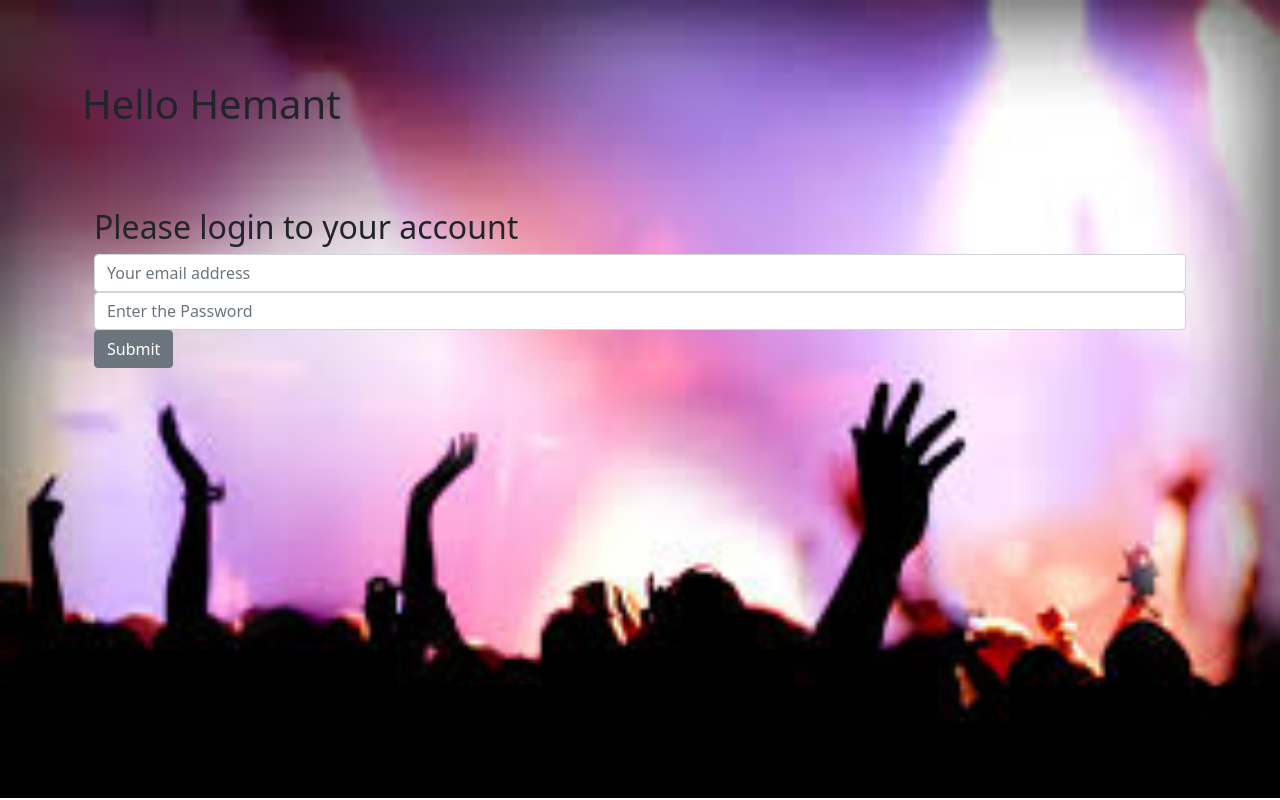
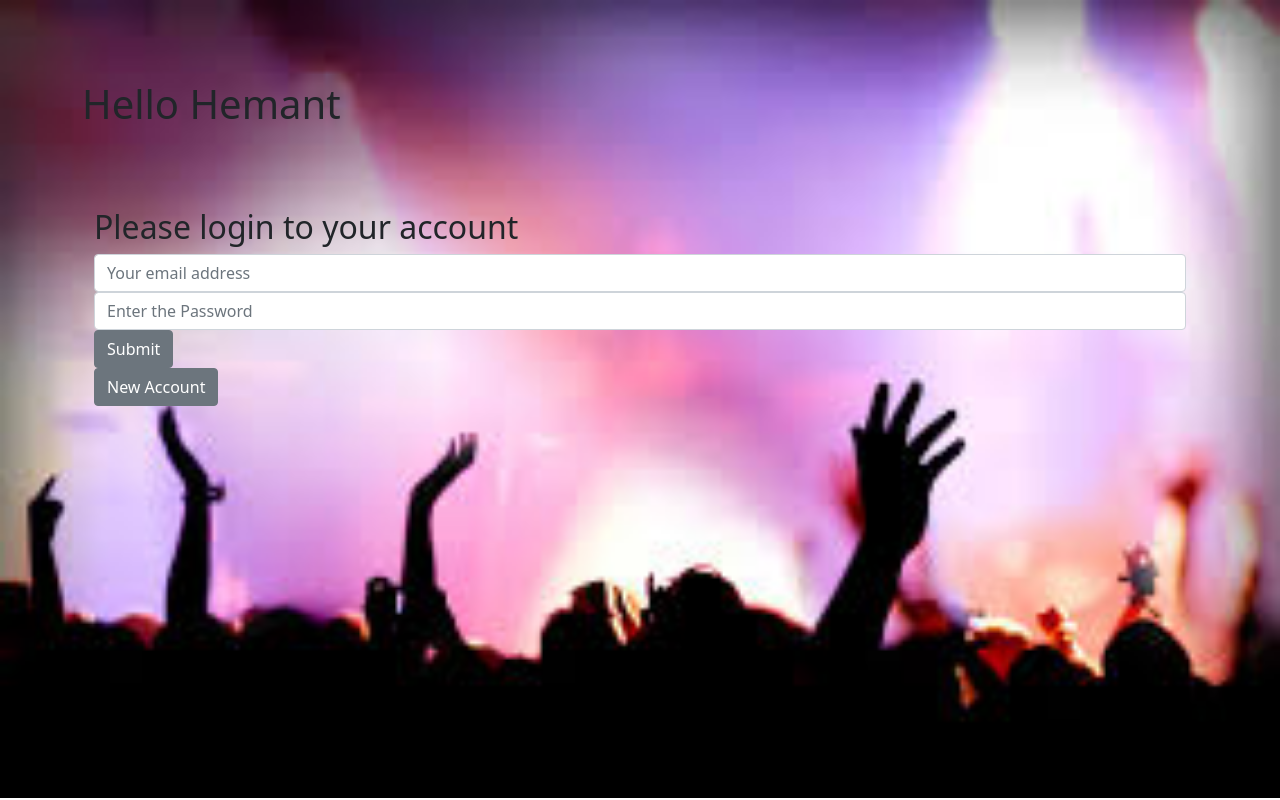
Before and after one commit to hemant-soni-vst-au4/Event-app, a React (Create React App) app in the folder frontend/: page /login in a window 1280 px wide. Built offline with nearby package versions, Linux system fonts and the light colour scheme.

Commit message:
update in style and error handling

```diff
--- a/frontend/src/App.js
+++ b/frontend/src/App.js
@@ -7,7 +7,9 @@ function App() {
   return (
     <Container>
     <h1>Hello Hemant</h1>
+    <div className="content">
     <Routes />
+    </div>
     </Container>
   );
 }
--- a/frontend/src/pages/Login/index.js
+++ b/frontend/src/pages/Login/index.js
@@ -59,6 +59,9 @@ export default function Login({history}) {
       <FormGroup>
       <Button onClick={(e) => handleSubmit(e)}>Submit</Button>
       </FormGroup>
+      <FormGroup>
+      <Button onClick={() => history.push("/register")}>New Account</Button>
+      </FormGroup>
     </Form>
     {error ? (
                 <Alert className="event-validation" color="danger"> Missing required information</Alert>
--- a/frontend/src/pages/Register/index.js
+++ b/frontend/src/pages/Register/index.js
@@ -69,7 +69,12 @@ export default function Register({ history }) {
             onChange={(evt) => setPassword(evt.target.value)}
           />
         </FormGroup>
-        <Button onClick={(e) => handleSubmit(e)}>Submit</Button>
+        <FormGroup>
+          <Button onClick={(e) => handleSubmit(e)}>Submit</Button>
+        </FormGroup>
+        <FormGroup>
+          <Button onClick={() => history.push("/login")}>Login</Button>
+        </FormGroup>
       </Form>
     </Container>
   );
```
